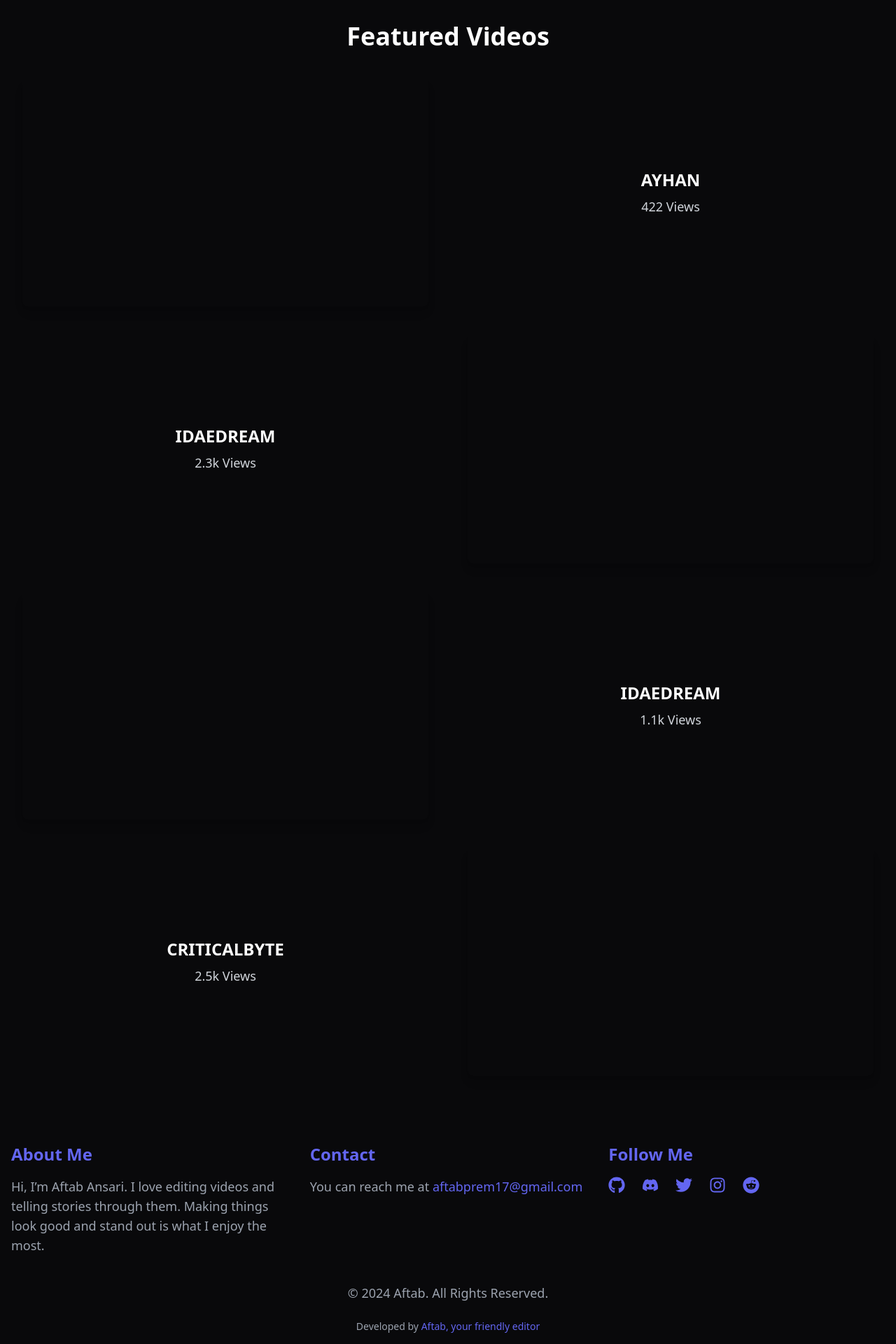
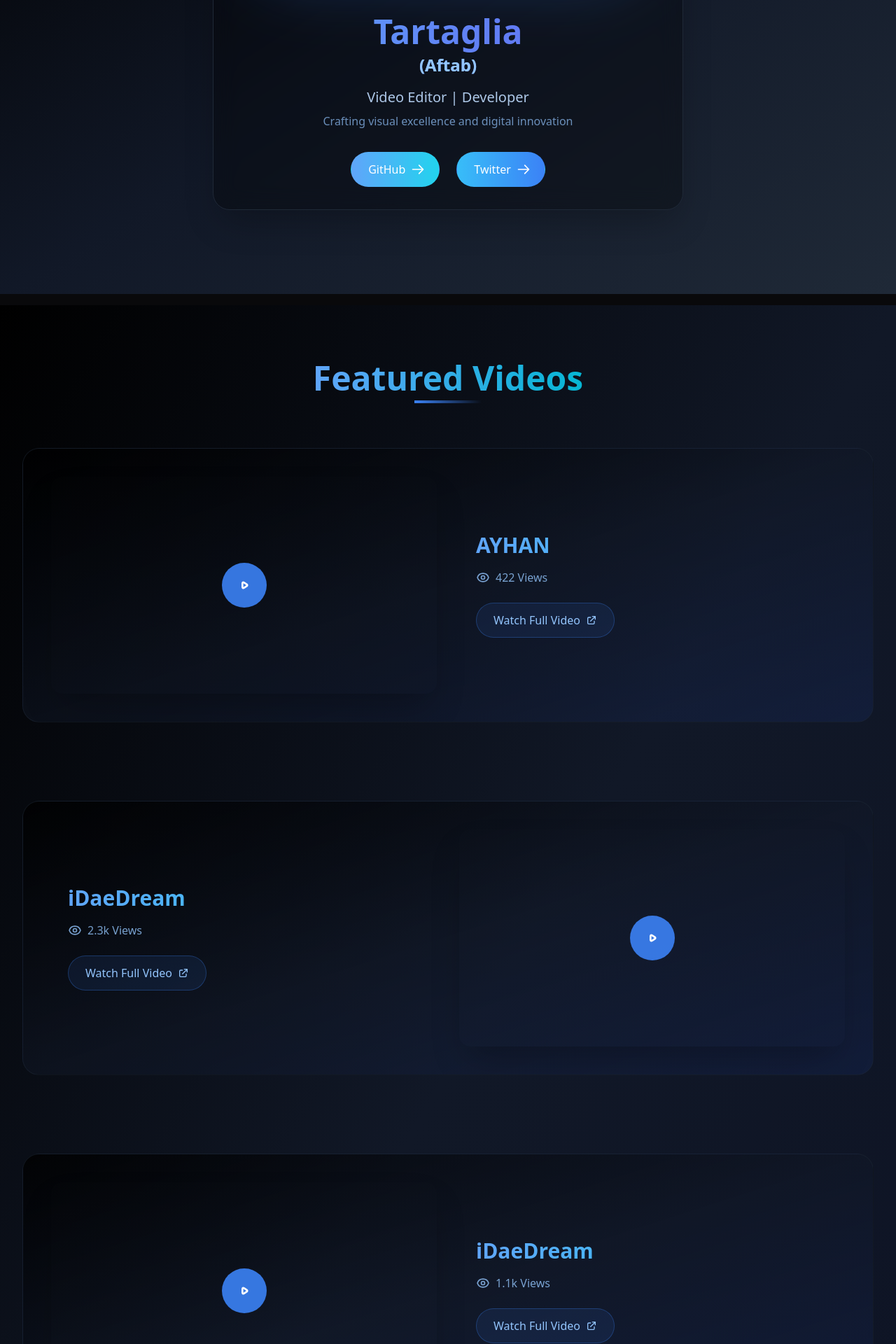
Before and after one commit to aftabDec/Tartaglia-aftab, a React (Vite) app: page / in a window 1280 px wide. Shown: the part 380-2300 px from the top of the page at 70% size. Built offline with nearby package versions, Linux system fonts and the light colour scheme; no server answers.

Commit message:
theme changed

```diff
--- a/package.json
+++ b/package.json
@@ -10,6 +10,7 @@
     "preview": "vite preview"
   },
   "dependencies": {
+    "@heroicons/react": "^2.2.0",
     "react": "^18.3.1",
     "react-dom": "^18.3.1",
     "react-icons": "^5.4.0",
@@ -28,6 +29,6 @@
     "globals": "^15.12.0",
     "postcss": "^8.4.49",
     "tailwindcss": "^3.4.16",
-    "vite": "^6.0.1"
+    "vite": "^6.3.2"
   }
 }
--- a/src/components/Footer.jsx
+++ b/src/components/Footer.jsx
@@ -1,96 +1,31 @@
-import {
-  FaTwitter,
-  FaInstagram,
-  FaReddit,
-  FaGithub,
-  FaDiscord,
-} from "react-icons/fa";
+import { FaTwitter } from "react-icons/fa";
+import { FaX } from "react-icons/fa6";
 
 const Footer = () => {
   return (
-    <footer className="bg-zinc-950 text-white py-10">
-      <div className="container mx-auto px-4">
-        <div className="grid grid-cols-1 md:grid-cols-3 gap-8">
-          {/* About Section */}
-          <div className="space-y-4">
-            <h3 className="text-2xl font-semibold text-indigo-500 mb-4">
-              About Me
-            </h3>
-            <p className="text-gray-400 text-lg">
-              Hi, I’m Aftab Ansari. I love editing videos and telling stories
-              through them. Making things look good and stand out is what I
-              enjoy the most.
-            </p>
-          </div>
+    <footer className="bg-zinc-950 text-white py-20 px-4">
+      <div className="max-w-4xl mx-auto text-center">
+        {/* Work Together Section */}
+        <div className="mb-12">
+          <h2 className="text-4xl md:text-6xl font-bold bg-gradient-to-r from-blue-400 to-indigo-500 bg-clip-text text-transparent mb-8">
+            Work Together?
+          </h2>
 
-          {/* Contact Section */}
-          <div className="space-y-4">
-            <h3 className="text-2xl font-semibold text-indigo-500 mb-4">
-              Contact
-            </h3>
-            <p className="text-gray-400 text-lg">
-              You can reach me at{" "}
-              <a
-                href="mailto:your-email@example.com"
-                className="text-indigo-500 hover:text-white transition duration-300"
-              >
-                aftabprem17@gmail.com
-              </a>
-            </p>
-          </div>
-
-          {/* Social Media Section */}
-          <div className="space-y-4">
-            <h3 className="text-2xl font-semibold text-indigo-500 mb-4">
-              Follow Me
-            </h3>
-            <div className="flex space-x-6">
-              <a
-                href="https://github.com/aftabDec"
-                className="text-indigo-500 hover:text-white transition duration-300"
-              >
-                <FaGithub size={24} />
-              </a>
-              <a
-                href="https://discord.com/channels/@tartaglia_9"
-                className="text-indigo-500 hover:text-white transition duration-300"
-              >
-                <FaDiscord size={24} />
-              </a>
-              <a
-                href="https://x.com/aftab6th"
-                className="text-indigo-500 hover:text-white transition duration-300"
-              >
-                <FaTwitter size={24} />
-              </a>
-              <a
-                href="https://www.instagram.com/aetheris_4"
-                className="text-indigo-500 hover:text-white transition duration-300"
-              >
-                <FaInstagram size={24} />
-              </a>
-              <a
-                href="https://www.reddit.com/user/Euphoric-Funny-4189/"
-                className="text-indigo-500 hover:text-white transition duration-300"
-              >
-                <FaReddit size={24} />
-              </a>
-            </div>
-          </div>
+          <a
+  href="https://twitter.com/aftab6th"
+  target="_blank"
+  rel="noopener noreferrer"
+  className="inline-flex items-center justify-center px-8 py-4 border border-transparent text-xl font-bold rounded-full bg-blue-600 hover:bg-blue-700 transition-all duration-300 transform hover:scale-105 group"
+>
+  <span className="mr-3">DM tartaglia</span>
+  <FaX className="w-6 h-6 group-hover:-rotate-12 transition-transform" />
+</a>
         </div>
 
         {/* Copyright Section */}
-        <div className="text-center mt-10">
-          <p className="text-gray-400 text-lg">
-            &copy; {new Date().getFullYear()} Aftab. All Rights Reserved.
-          </p>
-        </div>
-
-        {/* Developed By Section */}
-        <div className="text-center mt-6">
-          <p className="text-sm text-gray-400">
-            Developed by{" "}
-            <span className="text-indigo-500">Aftab, your friendly editor</span>
+        <div className="border-t border-gray-800 pt-8">
+          <p className="text-gray-400">
+            &copy; {new Date().getFullYear()} Aftab Ansari. Crafted with passion
           </p>
         </div>
       </div>
--- a/src/components/Profile.jsx
+++ b/src/components/Profile.jsx
@@ -2,42 +2,79 @@ import React from "react";
 
 const Profile = () => {
   return (
-    <div className="flex flex-col items-center py-10">
+    <div className="min-h-screen bg-gradient-to-br from-black via-gray-900 to-gray-800 flex items-center justify-center py-12 px-4 sm:px-6 lg:px-8">
+      <div className="max-w-2xl w-full space-y-8 p-8 bg-black/30 rounded-3xl backdrop-blur-lg border border-gray-800 shadow-2xl">
         {/* Profile Image */}
+        <div className="flex justify-center relative group">
+          <div className="absolute inset-0 bg-blue-500/20 rounded-full blur-2xl group-hover:blur-3xl transition-all duration-300" />
           <img
             src="childe.jpg"
             alt="Profile"
-        className="w-32 h-32 rounded-full border-4 border-indigo-500 mb-4 shadow-lg"
-        style={{ "--brown": "#835c3b" }}
+            className="w-40 h-40 md:w-48 md:h-48 rounded-full border-4 border-blue-500/80 mb-6 shadow-xl relative transform transition-transform duration-300 hover:scale-105"
           />
+        </div>
+
         {/* Profile Info */}
-      <h1 className="text-3xl font-bold">
-        Tartaglia <span>(Aftab)</span>
+        <div className="text-center space-y-4">
+          <h1 className="text-4xl md:text-5xl font-bold bg-gradient-to-r from-blue-400 to-indigo-500 bg-clip-text text-transparent">
+            Tartaglia
+            <span className="block text-xl md:text-2xl text-blue-300 mt-2">
+              (Aftab)
+            </span>
           </h1>
 
-      <p className="text-gray-400 text-center max-w-md mt-2">
-        Video Editor | Developer | I create awesome things and make them look
-        good.
+          <p className="text-blue-200/90 text-lg md:text-xl max-w-2xl mx-auto leading-relaxed">
+            Video Editor | Developer
+            <span className="block text-blue-300/70 text-sm md:text-base mt-2">
+              Crafting visual excellence and digital innovation
+            </span>
           </p>
+        </div>
+
         {/* Links */}
-      <div className="mt-4 flex space-x-4">
+        <div className="flex justify-center space-x-6 mt-8">
+          {[
+            {
+              href: "https://github.com/aftabdec",
+              text: "GitHub",
+              color: "from-blue-400 to-cyan-400",
+            },
+            {
+              href: "https://x.com/aftab6th",
+              text: "Twitter",
+              color: "from-sky-400 to-blue-500",
+            },
+          ].map((link, index) => (
             <a
-          href="https://github.com/aftabdec"
-          className="text-brown hover:text-gray-300 transition duration-200"
-          target="_blank"
-          rel="noopener noreferrer"
-          style={{ "--brown": "#a9825c" }}
-        >
-          GitHub
-        </a>
-        <a
-          href="https://x.com/aftab6th"
-          className="text-brown hover:text-gray-300 transition duration-200"
+              key={index}
+              href={link.href}
+              className={`inline-flex items-center px-6 py-3 border border-transparent text-base font-medium rounded-full bg-gradient-to-r ${link.color} hover:shadow-lg transition-all duration-300 group`}
               target="_blank"
               rel="noopener noreferrer"
             >
-          twitter
+              <span className="text-white group-hover:text-white/90">
+                {link.text}
+              </span>
+              <svg
+                className="ml-2 -mr-1 h-5 w-5 text-white group-hover:translate-x-1 transition-transform"
+                fill="none"
+                stroke="currentColor"
+                viewBox="0 0 24 24"
+                xmlns="http://www.w3.org/2000/svg"
+              >
+                <path
+                  strokeLinecap="round"
+                  strokeLinejoin="round"
+                  strokeWidth={2}
+                  d="M14 5l7 7m0 0l-7 7m7-7H3"
+                />
+              </svg>
             </a>
+          ))}
+        </div>
+
+        {/* Decorative Elements */}
+        <div className="absolute inset-x-0 top-0 h-1 bg-gradient-to-r from-transparent via-blue-500 to-transparent opacity-20" />
       </div>
     </div>
   );
--- a/src/components/Youtube.jsx
+++ b/src/components/Youtube.jsx
@@ -25,25 +25,35 @@ const YouTubeSection = () => {
     },
   ];
 
+
   return (
-    <div className="py-10 px-4 bg-zinc-950">
-      <h2 className="text-4xl font-bold mb-10 text-white text-center">
+    <div className="min-h-screen bg-gradient-to-br from-black via-gray-900 to-blue-900/20 py-20 px-4 sm:px-6 lg:px-8">
+      <div className="max-w-7xl mx-auto">
+        <h2 className="text-4xl md:text-5xl font-bold text-center mb-16">
+          <span className="bg-gradient-to-r from-blue-400 to-cyan-500 bg-clip-text text-transparent">
             Featured Videos
+          </span>
+          <div className="mt-2 h-1 w-24 mx-auto bg-gradient-to-r from-blue-500 to-transparent" />
         </h2>
 
-      <div className="space-y-10">
+        <div className="space-y-20 lg:space-y-28">
           {videos.map((video, index) => (
             <div
               key={index}
-            className="grid grid-cols-1 md:grid-cols-2 items-center gap-6"
+              className="group relative overflow-hidden rounded-3xl border border-gray-800/50 bg-gradient-to-br from-black/80 via-gray-900/50 to-blue-900/20 hover:border-blue-500/30 transition-all duration-500 hover:shadow-2xl hover:shadow-blue-500/10"
             >
-            {/** Alternating Layout Logic */}
+              {/* Glow effect */}
+              <div className="absolute inset-0 bg-gradient-to-r from-blue-500/10 to-transparent opacity-0 group-hover:opacity-100 transition-opacity duration-300" />
+
+              <div className="grid grid-cols-1 lg:grid-cols-2 gap-8 p-6 md:p-10">
+                {/* Video Player */}
                 <div
-              className={`order-1 ${index % 2 !== 0 ? "md:order-2" : ""} px-4`}
+                  className={`relative overflow-hidden rounded-2xl shadow-2xl ${
+                    index % 2 === 0 ? "lg:order-1" : "lg:order-2"
+                  }`}
                 >
                   <div
-                className="relative w-full h-0 overflow-hidden rounded-lg shadow-lg"
-                style={{ paddingBottom: "56.25%" }} // 16:9 Aspect Ratio
+                    className="relative w-full h-0 pb-[56.25%] transition-transform duration-500 group-hover:scale-[1.02]"
                   >
                     <ReactPlayer
                       url={video.url}
@@ -51,23 +61,89 @@ const YouTubeSection = () => {
                       width="100%"
                       height="100%"
                       className="absolute top-0 left-0"
+                      light={true}
+                      playIcon={
+                        <div className="w-16 h-16 bg-blue-500/90 rounded-full flex items-center justify-center hover:bg-blue-400 transition-all">
+                          <svg
+                            className="w-8 h-8 text-white"
+                            fill="none"
+                            stroke="currentColor"
+                            viewBox="0 0 24 24"
+                          >
+                            <path
+                              strokeLinecap="round"
+                              strokeLinejoin="round"
+                              strokeWidth={2}
+                              d="M14.752 11.168l-3.197-2.132A1 1 0 0010 9.87v4.263a1 1 0 001.555.832l3.197-2.132a1 1 0 000-1.664z"
+                            />
+                          </svg>
+                        </div>
+                      }
                     />
                   </div>
                 </div>
+
+                {/* Video Info */}
                 <div
-              className={`order-2 ${
-                index % 2 !== 0 ? "md:order-1" : ""
-              } px-4 text-center`} // Ensure text is always centered
+                  className={`flex flex-col justify-center ${
+                    index % 2 === 0 ? "lg:order-2" : "lg:order-1"
+                  } p-4 md:p-6`}
                 >
-              <h3 className="text-2xl font-bold text-white uppercase">
+                  <h3 className="text-2xl md:text-3xl font-bold bg-gradient-to-r from-blue-400 to-cyan-400 bg-clip-text text-transparent mb-4">
                     {video.title}
                   </h3>
-              <p className="text-lg text-gray-300 mt-2">
-                {video.desc || "No description available."}
-              </p>
+                  <div className="flex items-center space-x-3 mb-6">
+                    <span className="flex items-center text-blue-300/80">
+                      <svg
+                        className="w-5 h-5 mr-2"
+                        fill="none"
+                        stroke="currentColor"
+                        viewBox="0 0 24 24"
+                      >
+                        <path
+                          strokeLinecap="round"
+                          strokeLinejoin="round"
+                          strokeWidth={2}
+                          d="M15 12a3 3 0 11-6 0 3 3 0 016 0z"
+                        />
+                        <path
+                          strokeLinecap="round"
+                          strokeLinejoin="round"
+                          strokeWidth={2}
+                          d="M2.458 12C3.732 7.943 7.523 5 12 5c4.478 0 8.268 2.943 9.542 7-1.274 4.057-5.064 7-9.542 7-4.477 0-8.268-2.943-9.542-7z"
+                        />
+                      </svg>
+                      {video.desc}
+                    </span>
+                  </div>
+                  <a
+                    href={video.url}
+                    target="_blank"
+                    rel="noopener noreferrer"
+                    className="inline-flex items-center w-fit px-6 py-3 border border-blue-500/30 rounded-full bg-blue-500/10 hover:bg-blue-500/20 transition-all group"
+                  >
+                    <span className="text-blue-300 group-hover:text-white">
+                      Watch Full Video
+                    </span>
+                    <svg
+                      className="ml-2 w-4 h-4 text-blue-300 group-hover:text-white group-hover:translate-x-1 transition-transform"
+                      fill="none"
+                      stroke="currentColor"
+                      viewBox="0 0 24 24"
+                    >
+                      <path
+                        strokeLinecap="round"
+                        strokeLinejoin="round"
+                        strokeWidth={2}
+                        d="M10 6H6a2 2 0 00-2 2v10a2 2 0 002 2h10a2 2 0 002-2v-4M14 4h6m0 0v6m0-6L10 14"
+                      />
+                    </svg>
+                  </a>
+                </div>
               </div>
             </div>
           ))}
+        </div>
       </div>
     </div>
   );
--- a/tailwind.config.js
+++ b/tailwind.config.js
@@ -2,7 +2,9 @@
 export default {
   content: ["./index.html", "./src/**/*.{js,ts,jsx,tsx}"],
   theme: {
-    extend: {},
+    extend: { backdropBlur: {
+      xs: '2px',
+    },},
   },
   plugins: [],
 };
```
Also changed, not shown: 1 other file (tests, documents, lock files or other folders). Lines whose indentation alone changed are shown as unchanged.
